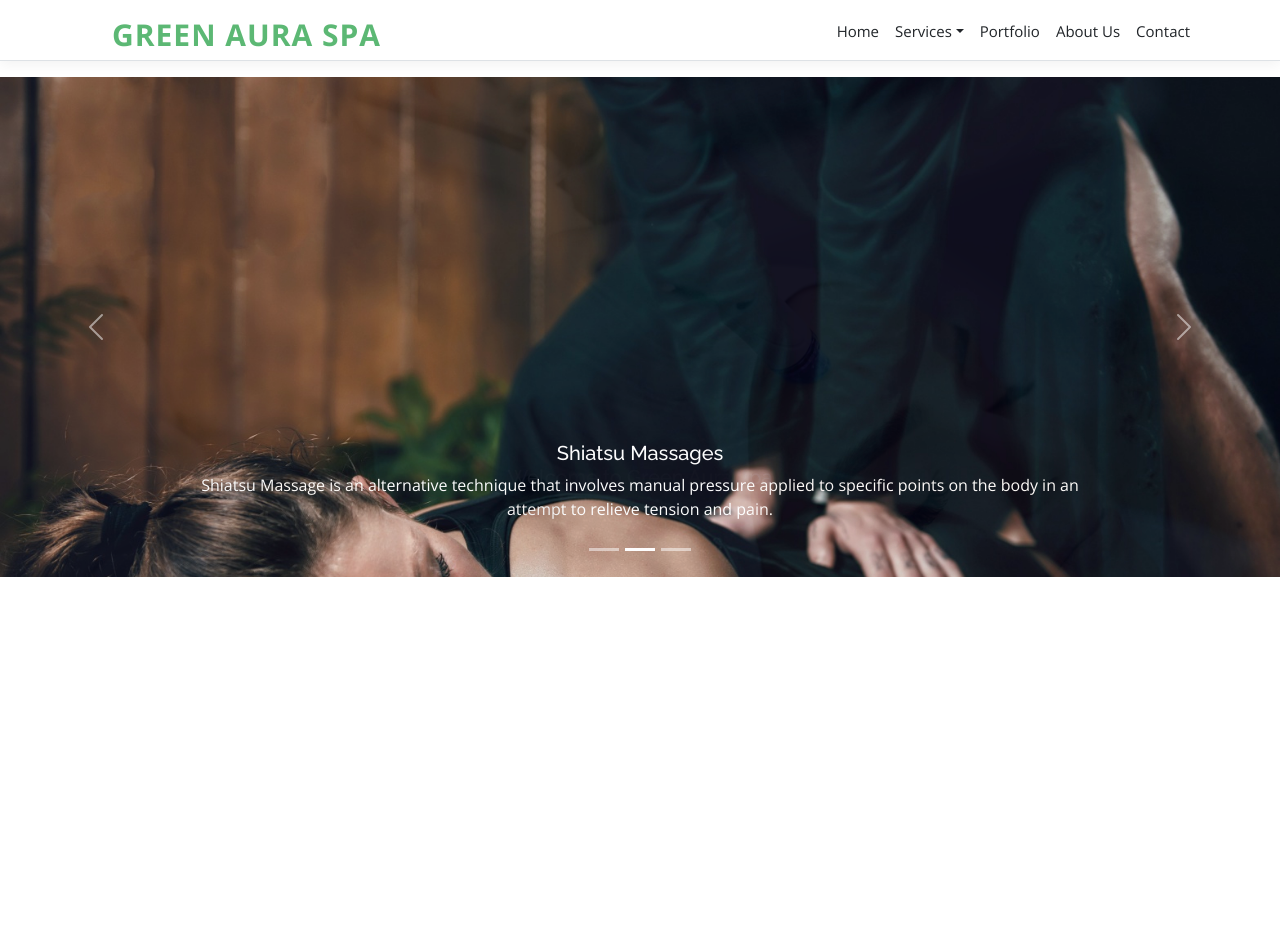
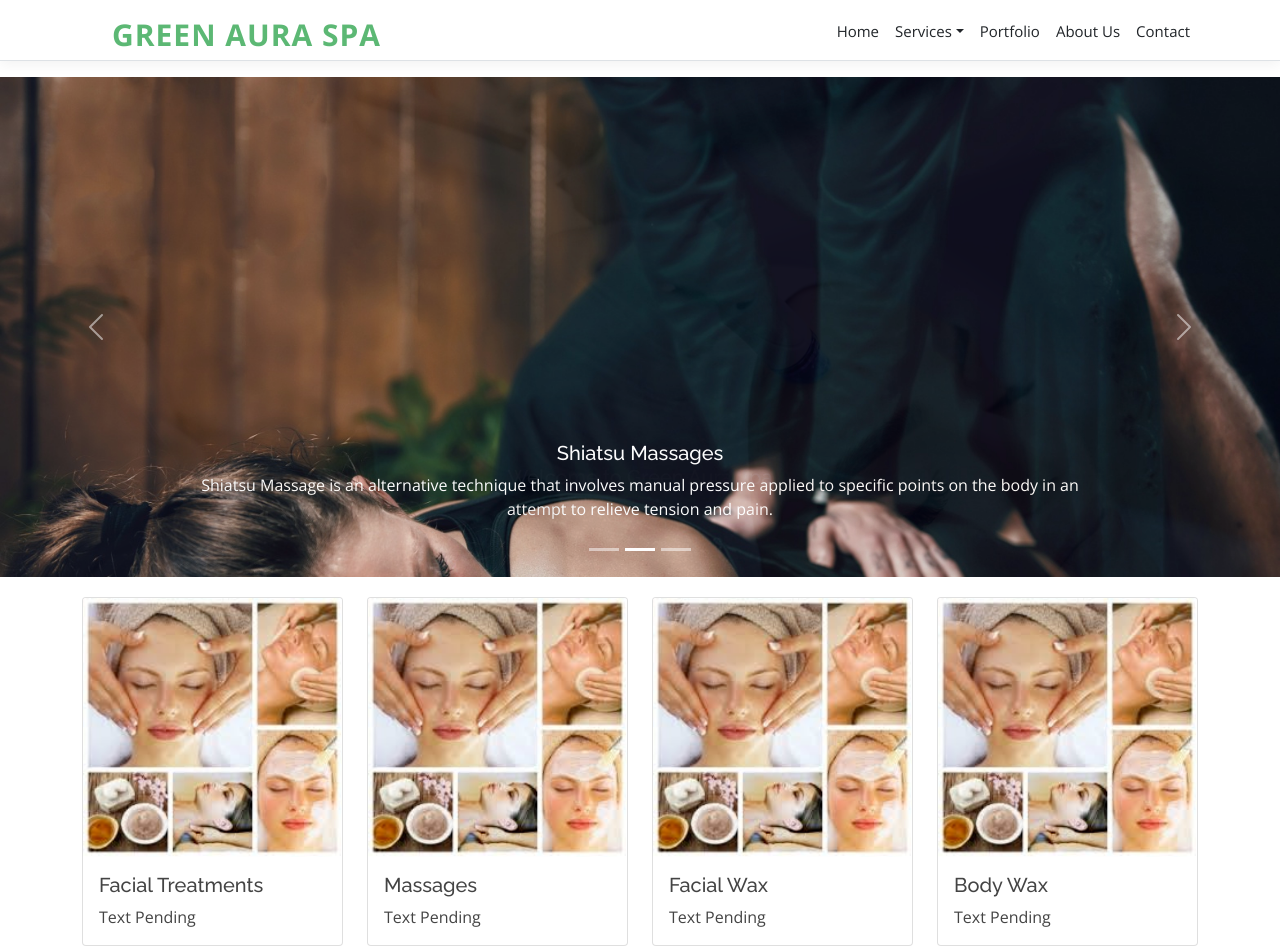
Before and after one commit to JeffSmith1977/GreenAuroraSpa, a React (Create React App) app in the folder ClientApp/: page / in a window 1280 px wide. Before the commit the page ends 800 px from the top, so only its background shows below. Built offline with nearby package versions, Linux system fonts and the light colour scheme.

Commit message:
Cambios de menu

```diff
--- a/ClientApp/src/components/Home.js
+++ b/ClientApp/src/components/Home.js
@@ -1,9 +1,9 @@
 import React, { Component } from "react";
 import "bootstrap/dist/css/bootstrap.min.css";
 import { Carousel } from "react-bootstrap";
-import { Slide1 } from "../svg";
+import MenuImagen from "./controls/MenuImagen";
 
-export function Home() {
+export function Home(props) {
 
   const sliders = [
     {
@@ -21,16 +21,18 @@ export function Home() {
       title: "Couples Massage",
       subtitle: "Text Pending."
     },
-  ]
+  ];
 
-    return (
-     <>
+
+
+  return (
+    <>
       <Carousel variant="dark" fade={true}>
 
         {
           sliders.map((slider, index) => {
 
-            const { title, subtitle, img} = slider;
+            const { title, subtitle, img } = slider;
 
             return <Carousel.Item key={index}>
               <img className="d-block w-100"
@@ -46,7 +48,8 @@ export function Home() {
         }
 
       </Carousel>
-     </>
-    );
+       <MenuImagen {...props} />
+    </>
+  );
 
 }
--- /dev/null
+++ b/ClientApp/src/components/controls/MenuImagen.js
@@ -0,0 +1,53 @@
+import React from 'react';
+
+const MenuImagen = (props) => {
+
+    const menus = [{
+        img: 'FacialTreatments.png',
+        title: "Facial Treatments",
+        subtitle: "Text Pending",
+        url: "/products"
+      },{
+        img: 'FacialTreatments.png',
+        title: "Massages",
+        subtitle: "Text Pending",
+        url: "/massage"
+      },{
+        img: 'FacialTreatments.png',
+        title: "Facial Wax",
+        subtitle: "Text Pending"
+      },{
+        img: 'FacialTreatments.png',
+        title: "Body Wax",
+        subtitle: "Text Pending"
+      }];
+
+    const navegateTo = (url) => props.history.push({ pathname : url });
+
+    return (
+        <div>
+            <div className="container mt-20">
+                <div className="row no-gutters">
+
+                    {menus && menus.map((menu, index) => {
+
+                        return <div key={index} className="col-lg-3 col-md-6" onClick={() => navegateTo(menu.url)}>
+                            <div className="card card-menu">
+                                <div className="card-img-menu">
+                                    <img className="card-img-top" src={require(`../../Images/ImagenesMenu/${menu.img}`).default} alt="Card image cap" />
+                                </div>
+                                <div className="card-body">
+                                    <h5 className="card-title">{menu.title}</h5>
+                                    <p className="card-text">{menu.subtitle}</p>
+                                </div>
+                            </div>
+                        </div>
+                    })
+                    }
+                </div>
+            </div>
+        </div>
+    );
+}
+
+export default MenuImagen;
--- a/ClientApp/src/custom.css
+++ b/ClientApp/src/custom.css
@@ -1555,3 +1555,23 @@ section {
 .carousel-dark .carousel-caption {
     color: #fff;
 }
+
+.card-img-menu {
+    width: 100%;
+    height: 100%;
+    object-fit: cover;
+}
+
+.card-menu {}
+
+.card-menu:hover {
+    cursor: pointer;
+    box-shadow: 2px 2px 10px -4px rgba(92 184 116);
+    -webkit-box-shadow: 2px 2px 10px -4px rgba(92 184 116);
+    -moz-box-shadow: 2px 2px 10px -4px rgba(92 184 116);
+    transform: scale(1.05);
+}
+
+.mt-20 {
+    margin-top: 20px;
+}
```
Also changed, not shown: ClientApp/src/App.js (+0 -10 lines).
